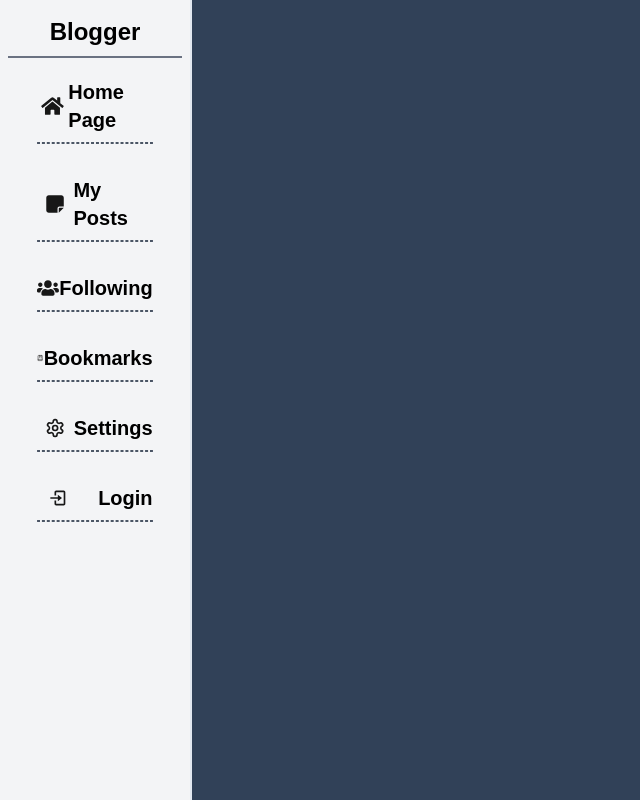
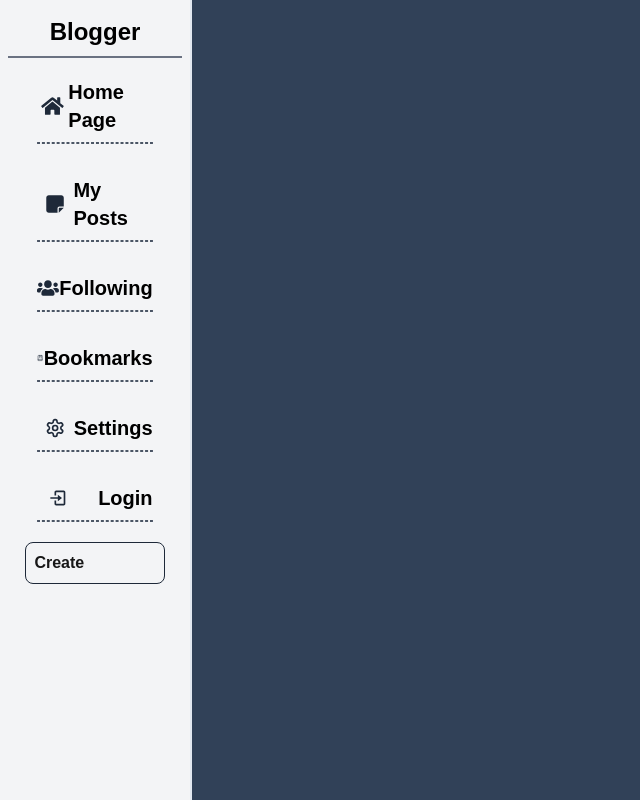
Before and after one commit to deimosdev343/Blog-frontend, a Next.js app: page / in a window 1280 px wide. Shown: the whole page, without its empty margins (0-640 px from the left). Built offline with nearby package versions, Linux system fonts and the light colour scheme; no server answers.

Commit message:
Create Button

```diff
--- /dev/null
+++ b/src/components/Base/DropdownBtn.tsx
@@ -0,0 +1,39 @@
+import React, { ReactNode } from 'react'
+import { useState, useRef, useEffect } from "react";
+import { IconType } from 'react-icons';
+
+interface dropDownBtnType {
+  className: string,
+  text: string,
+  icon?: IconType
+  children: ReactNode
+}
+
+const DropdownBtn = ({className,text, children}: dropDownBtnType) => {
+  const [open, setOpen] = useState<Boolean>(false);
+  const ref = useRef<HTMLButtonElement>(null);
+  useEffect(() => {
+    const handleClickOutside = (e: MouseEvent) => {
+      if (ref.current && !ref.current.contains(e.target as Node)) {
+        setOpen(false);
+      }
+    };
+    document.addEventListener("mousedown", handleClickOutside);
+    return () => document.removeEventListener("mousedown", handleClickOutside);
+  }, []);
+  console.log(open);
+
+  return (
+      <button
+        ref={ref}
+        onClick={() => setOpen(st => !st)}
+        className={className}
+      >
+        {text}
+        {open && children}
+      </button>
+
+  )
+}
+
+export default DropdownBtn
--- a/src/components/layout/SideBar.tsx
+++ b/src/components/layout/SideBar.tsx
@@ -6,9 +6,10 @@
 import { LuBookMarked, LuLogOut, LuSettings } from 'react-icons/lu'
 import { CiSettings } from 'react-icons/ci'
 import { logoutUser, useAppDispatch, useAppSelector } from '@/lib/store';
-import { BiLogIn } from 'react-icons/bi';
+import { BiLogIn, BiPencil } from 'react-icons/bi';
 import { FaNoteSticky } from 'react-icons/fa6';
 import axios from 'axios';
+import DropdownBtn from '../Base/DropdownBtn';
 
 const SideBar = () => {
   const user = useAppSelector(state => state.userData);
@@ -66,8 +67,28 @@
         IconComp={BiLogIn}
         btnTitle='Login'
         linkTo='/login'
+      />}
+      <DropdownBtn
+        className="relative flex w-[80%] justify-between p-2 items-center gap-2 rounded-lg border-gray-800 border
+          text-md font-bold focus:outline-none hover:bg-gray-100"
+        text={"Create"}
+        icon={BiPencil}
 
-      />}
+      >
+        <div className="absolute left-0 top-full z-10 mt-2 w-full rounded-md bg-white shadow-lg ring-1 ring-black/5">
+          <div className="py-1">
+            <button className="block w-full px-4 py-2 text-left text-sm hover:bg-gray-100">
+              Profile
+            </button>
+            <button className="block w-full px-4 py-2 text-left text-sm hover:bg-gray-100">
+              Settings
+            </button>
+            <button className="block w-full px-4 py-2 text-left text-sm text-red-600 hover:bg-gray-100">
+              Logout
+            </button>
+          </div>
+        </div>
+      </DropdownBtn>
 
 
 
```
